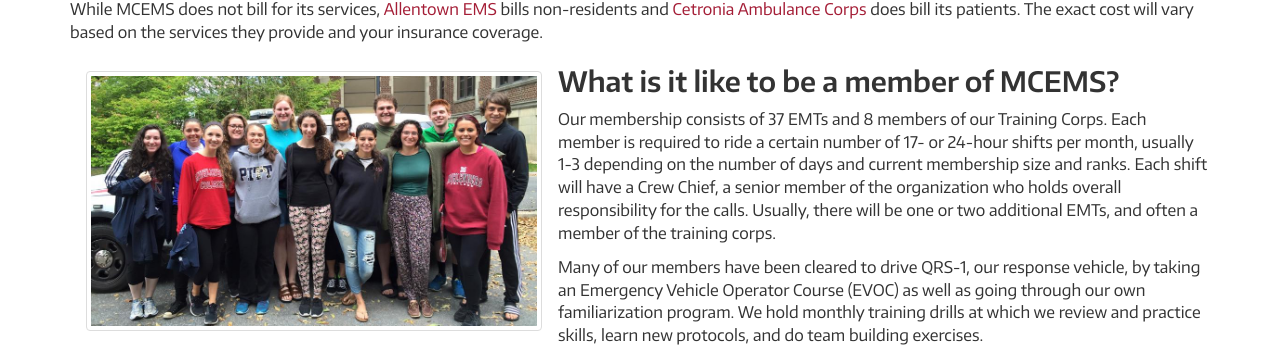
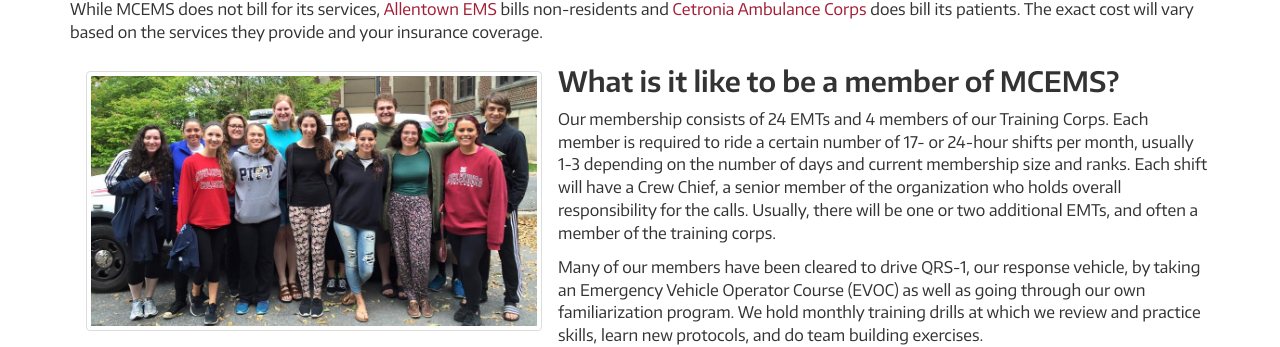
Before and after one commit to MCEMS/www, a Jekyll site: the page built from faq/index.markdown, in a window 1280 px wide. Shown: the part 1548-1895 px from the top of the page. Built offline with Jekyll 4.4.1, drawn with Linux system fonts in a browser that asks for light colours; nearby versions of some CDN libraries.

Commit message:
Update membership.yml

```diff
--- a/_data/membership.yml
+++ b/_data/membership.yml
@@ -1,2 +1,2 @@
-emt: 37
-training_corps: 8
+emt: 24
+training_corps: 4
```
